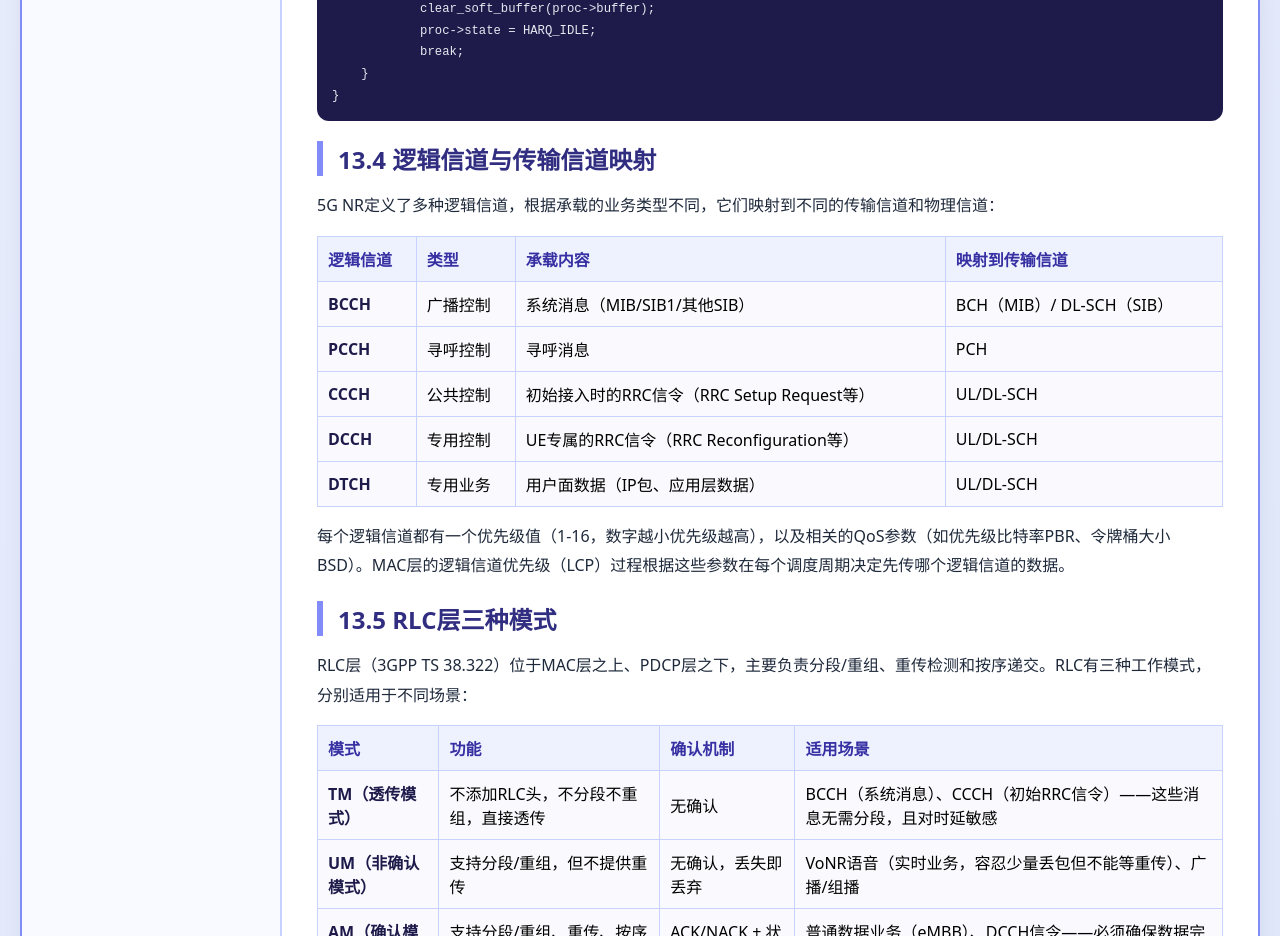
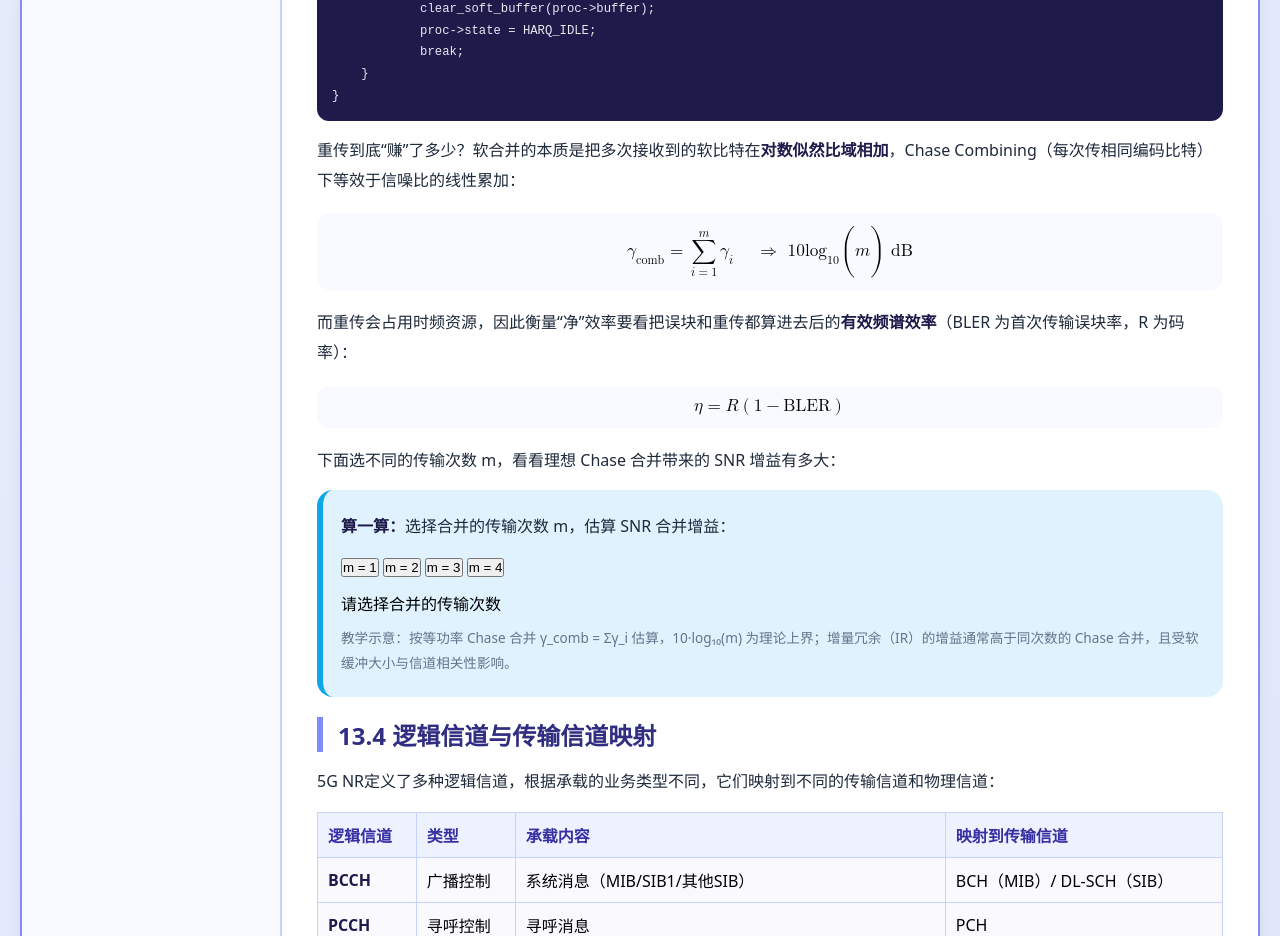
Before and after one commit to 1998x-stack/communication-engineering-tutorial, a plain HTML site: page 13.html in a window 1280 px wide. Shown: the part 3300-4236 px from the top of the page. Drawn offline with Linux system fonts and the light colour scheme.

Commit message:
feat(communication-engineering-tutorial): 第13章补充HARQ软合并增益与有效频谱效率公式及合并次数交互

```diff
--- a/13.html
+++ b/13.html
@@ -222,6 +222,45 @@ void harq_process_step(harq_process_t *proc, bool ack_received) {
     }
 }</code></pre>
 
+        <p>重传到底“赚”了多少？软合并的本质是把多次接收到的软比特在<strong>对数似然比域相加</strong>，Chase Combining（每次传相同编码比特）下等效于信噪比的线性累加：</p>
+
+        <div class="math-equation">
+            <div class="math-scroll" data-math-scroll tabindex="0" role="region" aria-label="Chase 合并信噪比公式，可横向滚动">
+                <math display="block" aria-label="合并后的信噪比等于名次传输信噪比之和，等功率下为单次信噪比的 m 倍">
+                    <msub><mi>&#947;</mi><mi>comb</mi></msub><mo>=</mo>
+                    <munderover><mo>&#8721;</mo><mrow><mi>i</mi><mo>=</mo><mn>1</mn></mrow><mi>m</mi></munderover>
+                    <msub><mi>&#947;</mi><mi>i</mi></msub>
+                    <mspace width="1.5em"></mspace>
+                    <mtext>&#8658;</mtext><mspace width="0.6em"></mspace>
+                    <mn>10</mn><msub><mi>log</mi><mn>10</mn></msub><mo>(</mo><mi>m</mi><mo>)</mo><mtext>&nbsp;dB</mtext>
+                </math>
+            </div>
+        </div>
+
+        <p>而重传会占用时频资源，因此衡量“净”效率要看把误块和重传都算进去后的<strong>有效频谱效率</strong>（BLER 为首次传输误块率，R 为码率）：</p>
+
+        <div class="math-equation">
+            <div class="math-scroll" data-math-scroll tabindex="0" role="region" aria-label="有效频谱效率公式，可横向滚动">
+                <math display="block" aria-label="有效频谱效率等于码率乘以 1 减误块率">
+                    <mi>&#951;</mi><mo>=</mo><mi>R</mi><mo>&#8290;</mo><mo>(</mo><mn>1</mn><mo>&#8722;</mo><mtext>BLER</mtext><mo>)</mo>
+                </math>
+            </div>
+        </div>
+
+        <p>下面选不同的传输次数 m，看看理想 Chase 合并带来的 SNR 增益有多大：</p>
+
+        <div class="tip" role="group" aria-labelledby="harq-label">
+            <p id="harq-label"><strong>算一算：</strong>选择合并的传输次数 m，估算 SNR 合并增益：</p>
+            <p class="harq-btns">
+                <button type="button" class="harq-btn" data-m="1">m = 1</button>
+                <button type="button" class="harq-btn" data-m="2">m = 2</button>
+                <button type="button" class="harq-btn" data-m="3">m = 3</button>
+                <button type="button" class="harq-btn" data-m="4">m = 4</button>
+            </p>
+            <output id="harq-out" aria-live="polite">请选择合并的传输次数</output>
+            <p style="font-size:0.85rem;color:#64748b;margin-top:6px;">教学示意：按等功率 Chase 合并 γ_comb = Σγ_i 估算，10·log₁₀(m) 为理论上界；增量冗余（IR）的增益通常高于同次数的 Chase 合并，且受软缓冲大小与信道相关性影响。</p>
+        </div>
+
         <h2>13.4 逻辑信道与传输信道映射</h2>
 
         <p>5G NR定义了多种逻辑信道，根据承载的业务类型不同，它们映射到不同的传输信道和物理信道：</p>
@@ -344,5 +383,21 @@ void harq_process_step(harq_process_t *proc, bool ack_received) {
     </article></main>
 </div>
 </div>
+<script>
+(function () {
+    var out = document.getElementById('harq-out');
+    var btns = Array.prototype.slice.call(document.querySelectorAll('.harq-btn'));
+    if (!out || !btns.length) return;
+    btns.forEach(function (b) {
+        b.setAttribute('aria-pressed', 'false');
+        b.addEventListener('click', function () {
+            btns.forEach(function (x) { x.setAttribute('aria-pressed', x === b ? 'true' : 'false'); });
+            var m = parseFloat(b.getAttribute('data-m'));
+            var gain = 10 * Math.log10(m);
+            out.textContent = '合并 ' + m + ' 次：Chase 合并 SNR 增益 \u2248 ' + gain.toFixed(1) + ' dB';
+        });
+    });
+})();
+</script>
 </body>
 </html>
```
